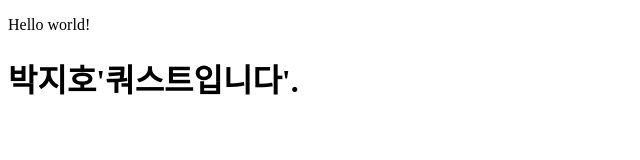
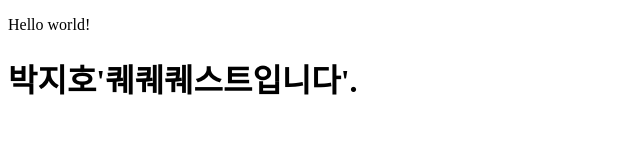
Before and after one commit to parkjiho7111/toylearn_gatherings, a plain HTML site: page quests/03_quests_basics.html in a window 1280 px wide. Shown: the whole page, without its empty margins (0-640 px from the left). Drawn offline with Linux system fonts and the light colour scheme.

Commit message:
quests/04_tag_headings.html

```diff
--- a/quests/03_quests_basics.html
+++ b/quests/03_quests_basics.html
@@ -6,7 +6,7 @@
   <body>
     <div>
         <p>Hello world!</p>
-        <h1>박지호'쿼스트입니다'.</h1>
+        <h1>박지호'퀘퀘퀘스트입니다'.</h1>
     </div>
   </body>
 </html>
```
Also changed, not shown: codes/apis/random.json (added, +7 -0 lines), codes/apis/index.html (renamed from apis/index.html).
